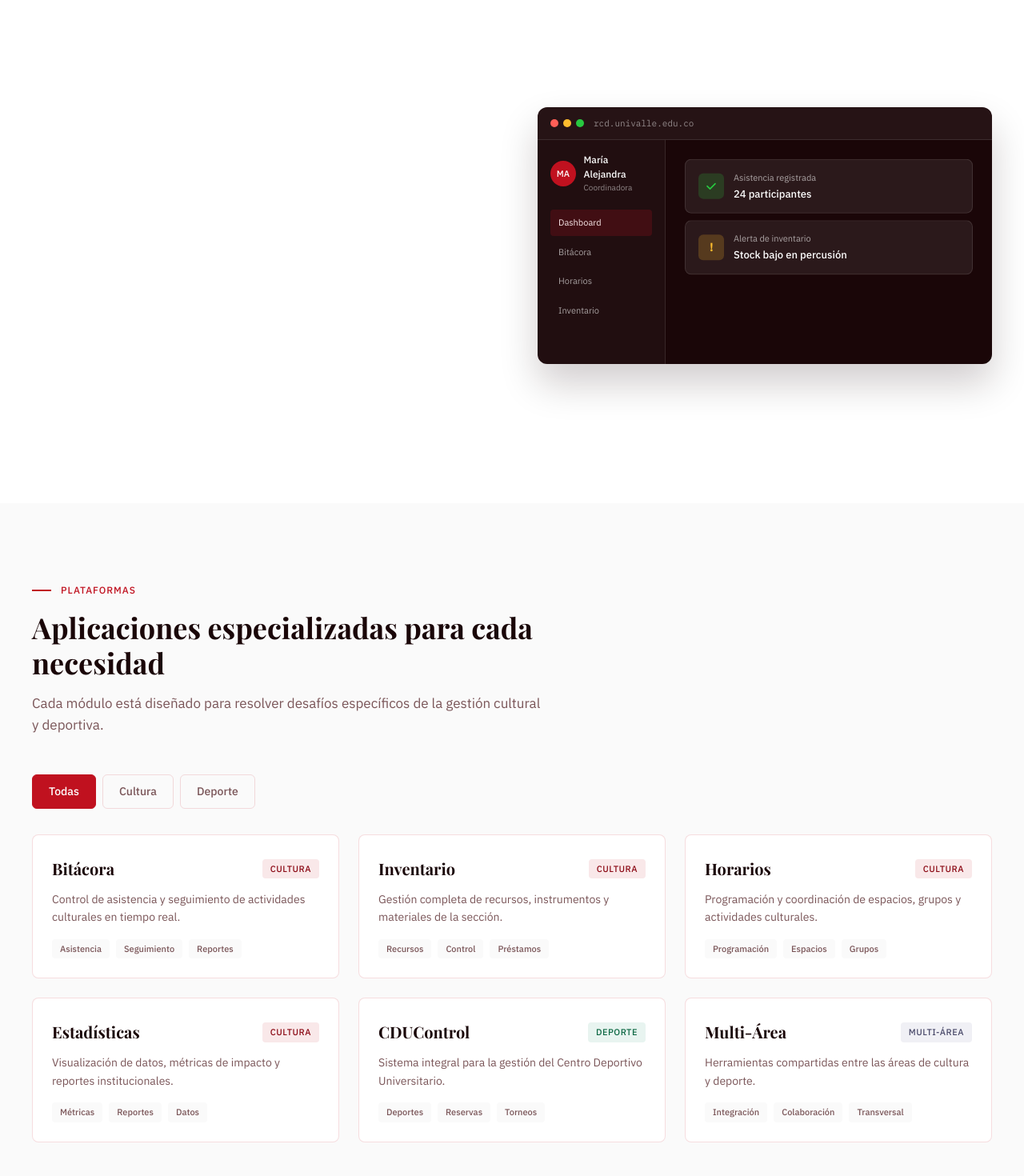
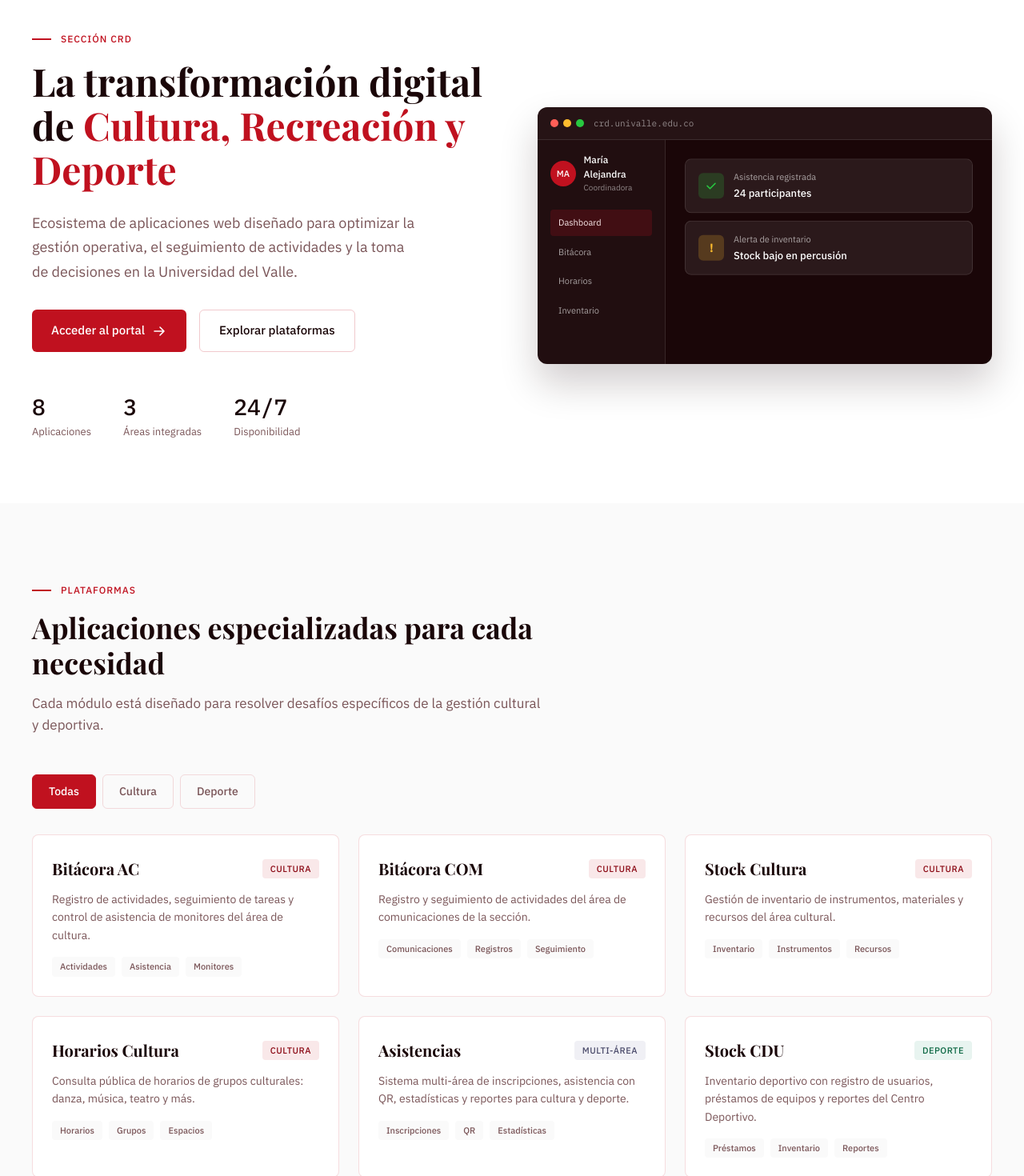
Before and after one commit to Marcos-Murillo/CDR_Landing, a Next.js app: page / in a window 1280 px wide. Shown: the part 80-1550 px from the top of the page at 80% size. Built offline with nearby package versions, Linux system fonts and the light colour scheme; a web font is replaced by a local one.

Commit message:
Descripción de los cambios realizados

```diff
--- a/app/dashboard/page.tsx
+++ b/app/dashboard/page.tsx
@@ -12,7 +12,7 @@
   {
     id: 'bitacoraac',
     name: 'Bitácora AC',
-    description: 'Control de asistencia y seguimiento de actividades culturales.',
+    description: 'Registro de actividades, seguimiento de tareas y control de asistencia de monitores del área cultural.',
     area: 'cultura',
     url: process.env.NEXT_PUBLIC_URL_BITACORA || '#',
     icon: 'clipboard',
@@ -20,63 +20,55 @@
   {
     id: 'bitacora_comunicaciones',
     name: 'Bitácora COM',
-    description: 'Registro y seguimiento de actividades de comunicaciones.',
+    description: 'Registro y seguimiento de actividades del área de comunicaciones de la sección.',
     area: 'cultura',
     url: process.env.NEXT_PUBLIC_URL_BITACORA_COMUNICACIONES || '#',
     icon: 'clipboard',
   },
   {
-    id: 'inventario_cultura',
-    name: 'Inventario',
-    description: 'Gestión de recursos, instrumentos y materiales de la sección.',
+    id: 'stock_cultura',
+    name: 'Stock Cultura',
+    description: 'Gestión de inventario de instrumentos, materiales y recursos del área cultural.',
     area: 'cultura',
     url: process.env.NEXT_PUBLIC_URL_INVENTARIO_CULTURA || '#',
     icon: 'box',
   },
   {
     id: 'horarios',
-    name: 'Horarios',
-    description: 'Programación de espacios, grupos y actividades culturales.',
+    name: 'Horarios Cultura',
+    description: 'Consulta pública de horarios de grupos culturales: danza, música, teatro y más.',
     area: 'cultura',
     url: process.env.NEXT_PUBLIC_URL_HORARIOS || '#',
     icon: 'calendar',
   },
   {
-    id: 'estadisticas',
-    name: 'Estadísticas',
-    description: 'Visualización de datos, métricas e informes institucionales.',
-    area: 'cultura',
-    url: process.env.NEXT_PUBLIC_URL_ESTADISTICAS || '#',
-    icon: 'chart',
-  },
-  {
-    id: 'cducontrol',
-    name: 'CDUControl',
-    description: 'Sistema integral para la gestión del Centro Deportivo.',
+    id: 'stock_cdu',
+    name: 'Stock CDU',
+    description: 'Inventario deportivo con registro de usuarios, préstamos de equipos y reportes del Centro Deportivo.',
     area: 'deporte',
     url: process.env.NEXT_PUBLIC_URL_CDU || '#',
-    icon: 'trophy',
-  },
-  {
-    id: 'inventario_deporte',
-    name: 'Inventario',
-    description: 'Gestión de recursos y materiales deportivos.',
-    area: 'deporte',
-    url: process.env.NEXT_PUBLIC_URL_INVENTARIO_DEPORTE || '#',
     icon: 'box',
   },
   {
-    id: 'multiarea',
-    name: 'Multi-Área',
-    description: 'Herramientas compartidas entre cultura y deporte.',
-    area: 'all',
-    url: process.env.NEXT_PUBLIC_URL_MULTIAREA || '#',
-    icon: 'grid',
+    id: 'horarios_cdu',
+    name: 'Horarios CDU',
+    description: 'Consulta de horarios de grupos y disciplinas deportivas del Centro Deportivo Universitario.',
+    area: 'deporte',
+    url: process.env.NEXT_PUBLIC_URL_HORARIOS_CDU || '#',
+    icon: 'calendar',
+  },
+  {
+    id: 'gym_cdu',
+    name: 'GymControl CDU',
+    description: 'Registro y control de acceso a las instalaciones del gimnasio del Centro Deportivo.',
+    area: 'deporte',
+    url: process.env.NEXT_PUBLIC_URL_GYM_CDU || '#',
+    icon: 'trophy',
   },
   {
     id: 'asistencias_cultura',
     name: 'Asistencias Cultura',
-    description: 'Gestión de asistencias, grupos y estadísticas culturales.',
+    description: 'Inscripciones, asistencia con QR, estadísticas y reportes del área cultural.',
     area: 'cultura',
     url: process.env.NEXT_PUBLIC_URL_ASISTENCIAS || 'https://asistencia-cultura.vercel.app',
     icon: 'chart',
@@ -84,10 +76,10 @@
   {
     id: 'asistencias_deporte',
     name: 'Asistencias Deporte',
-    description: 'Gestión de asistencias, grupos y estadísticas deportivas.',
+    description: 'Inscripciones, asistencia con QR, estadísticas y reportes del área deportiva.',
     area: 'deporte',
     url: process.env.NEXT_PUBLIC_URL_ASISTENCIAS || 'https://asistencia-cultura.vercel.app',
-    icon: 'trophy',
+    icon: 'chart',
   },
 ]
 
@@ -153,10 +145,11 @@
     const SSO_PLATFORMS: Record<string, string> = {
       bitacoraac: '/admin',
       bitacora_comunicaciones: '/admin',
-      cducontrol: '/admin',
-      inventario_cultura: '/',
-      inventario_deporte: '/',
+      stock_cdu: '/admin',
+      stock_cultura: '/',
       horarios: '/adofi',
+      horarios_cdu: '/',
+      gym_cdu: '/',
       asistencias_cultura: user.role === 'superadmin' ? '/super-admin' : '/usuarios',
       asistencias_deporte: user.role === 'superadmin' ? '/super-admin' : '/usuarios',
     }
@@ -187,7 +180,6 @@
   }
 
   // Filter modules by user's assigned platforms
-  // Asistencias cards are shown automatically based on area (no platform assignment needed)
   const ASISTENCIAS_IDS = ['asistencias_cultura', 'asistencias_deporte']
   const availableModules = ALL_MODULES.filter((m) => {
     if (ASISTENCIAS_IDS.includes(m.id)) {
@@ -208,7 +200,7 @@
           <Link href="/" className={styles.logo}>
             <HexagonIcon />
             <div className={styles.logoText}>
-              <span className={styles.logoName}>RCD Digital</span>
+              <span className={styles.logoName}>CRD Digital</span>
               <span className={styles.logoTag}>Universidad del Valle</span>
             </div>
           </Link>
@@ -277,7 +269,7 @@
 
       <footer className={styles.footer}>
         <div className={styles.footerContent}>
-          <span>© 2024 Sección RCD — Universidad del Valle</span>
+          <span>© 2026 Sección CRD — Universidad del Valle</span>
           <span className={styles.footerVersion}>v1.0.0</span>
         </div>
       </footer>
--- a/app/login/page.tsx
+++ b/app/login/page.tsx
@@ -14,12 +14,14 @@
 import styles from './login.module.css'
 
 const MODULES = [
-  { name: 'Bitácora', area: 'Cultura' },
-  { name: 'Inventario', area: 'Cultura' },
-  { name: 'Horarios', area: 'Cultura' },
-  { name: 'Estadísticas', area: 'Cultura' },
-  { name: 'CDUControl', area: 'Deporte' },
-  { name: 'Multi-Área', area: 'Transversal' },
+  { name: 'Bitácora AC', area: 'Cultura' },
+  { name: 'Bitácora COM', area: 'Cultura' },
+  { name: 'Stock Cultura', area: 'Cultura' },
+  { name: 'Horarios Cultura', area: 'Cultura' },
+  { name: 'Asistencias', area: 'Multi-área' },
+  { name: 'Stock CDU', area: 'Deporte' },
+  { name: 'Horarios CDU', area: 'Deporte' },
+  { name: 'GymControl CDU', area: 'Deporte' },
 ]
 
 const ERROR_MESSAGES: Record<string, string> = {
@@ -197,7 +199,7 @@
             <div className={styles.brandLogo}>
               <HexagonIcon />
               <div className={styles.brandText}>
-                <span className={styles.brandName}>RCD Digital</span>
+                <span className={styles.brandName}>CRD Digital</span>
                 <span className={styles.brandTag}>Universidad del Valle</span>
               </div>
             </div>
@@ -205,10 +207,10 @@
 
           <div className={styles.brandMain}>
             <h1 className={styles.brandTitle}>
-              Gestión digital para <em>Recreación, Cultura y Deporte</em>
+              Gestión digital para <em>Cultura, Recreación y Deporte</em>
             </h1>
             <p className={styles.brandDescription}>
-              Accede a todas las herramientas del ecosistema RCD desde un solo lugar.
+              Accede a todas las herramientas del ecosistema CRD desde un solo lugar.
             </p>
           </div>
 
@@ -222,7 +224,7 @@
           </div>
 
           <div className={styles.leftFooter}>
-            <span>© 2024 Sección RCD — Universidad del Valle</span>
+            <span>© 2026 Sección CRD — Universidad del Valle</span>
           </div>
         </div>
         <div className={styles.decorativeCircles}>
--- a/app/page.module.css
+++ b/app/page.module.css
@@ -161,10 +161,42 @@
   align-items: center;
 }
 
+@keyframes fadeUp {
+  from {
+    opacity: 0;
+    transform: translateY(20px);
+  }
+  to {
+    opacity: 1;
+    transform: translateY(0);
+  }
+}
+
+@keyframes fadeIn {
+  from { opacity: 0; }
+  to   { opacity: 1; }
+}
+
 .heroText {
   opacity: 0;
   animation: fadeUp 0.6s ease-out forwards;
 }
+
+/* Utility animation classes used in JSX */
+:global(.animate-fadeUp) {
+  opacity: 0;
+  animation: fadeUp 0.6s ease-out forwards;
+}
+
+:global(.animate-fadeIn) {
+  opacity: 0;
+  animation: fadeIn 0.8s ease-out forwards;
+}
+
+:global(.delay-1) { animation-delay: 0.1s; }
+:global(.delay-2) { animation-delay: 0.2s; }
+:global(.delay-3) { animation-delay: 0.3s; }
+:global(.delay-4) { animation-delay: 0.4s; }
 
 .eyebrow {
   display: flex;
@@ -286,6 +318,7 @@
 /* Hero Mockup */
 .heroMockup {
   opacity: 0;
+  animation: fadeIn 0.8s ease-out 0.3s forwards;
 }
 
 .mockupWindow {
--- a/app/page.tsx
+++ b/app/page.tsx
@@ -6,46 +6,60 @@
 
 const PLATFORMS = [
   {
-    id: 'bitacora',
-    name: 'Bitácora',
-    description: 'Control de asistencia y seguimiento de actividades culturales en tiempo real.',
+    id: 'bitacoraac',
+    name: 'Bitácora AC',
+    description: 'Registro de actividades, seguimiento de tareas y control de asistencia de monitores del área de cultura.',
     area: 'cultura',
-    tags: ['Asistencia', 'Seguimiento', 'Reportes'],
+    tags: ['Actividades', 'Asistencia', 'Monitores'],
   },
   {
-    id: 'inventario',
-    name: 'Inventario',
-    description: 'Gestión completa de recursos, instrumentos y materiales de la sección.',
+    id: 'bitacora_comunicaciones',
+    name: 'Bitácora COM',
+    description: 'Registro y seguimiento de actividades del área de comunicaciones de la sección.',
     area: 'cultura',
-    tags: ['Recursos', 'Control', 'Préstamos'],
+    tags: ['Comunicaciones', 'Registros', 'Seguimiento'],
+  },
+  {
+    id: 'stock_cultura',
+    name: 'Stock Cultura',
+    description: 'Gestión de inventario de instrumentos, materiales y recursos del área cultural.',
+    area: 'cultura',
+    tags: ['Inventario', 'Instrumentos', 'Recursos'],
   },
   {
     id: 'horarios',
-    name: 'Horarios',
-    description: 'Programación y coordinación de espacios, grupos y actividades culturales.',
+    name: 'Horarios Cultura',
+    description: 'Consulta pública de horarios de grupos culturales: danza, música, teatro y más.',
     area: 'cultura',
-    tags: ['Programación', 'Espacios', 'Grupos'],
+    tags: ['Horarios', 'Grupos', 'Espacios'],
   },
   {
-    id: 'estadisticas',
-    name: 'Estadísticas',
-    description: 'Visualización de datos, métricas de impacto y reportes institucionales.',
-    area: 'cultura',
-    tags: ['Métricas', 'Reportes', 'Datos'],
+    id: 'asistencias',
+    name: 'Asistencias',
+    description: 'Sistema multi-área de inscripciones, asistencia con QR, estadísticas y reportes para cultura y deporte.',
+    area: 'all',
+    tags: ['Inscripciones', 'QR', 'Estadísticas'],
   },
   {
-    id: 'cducontrol',
-    name: 'CDUControl',
-    description: 'Sistema integral para la gestión del Centro Deportivo Universitario.',
+    id: 'stock_cdu',
+    name: 'Stock CDU',
+    description: 'Inventario deportivo con registro de usuarios, préstamos de equipos y reportes del Centro Deportivo.',
     area: 'deporte',
-    tags: ['Deportes', 'Reservas', 'Torneos'],
+    tags: ['Préstamos', 'Inventario', 'Reportes'],
   },
   {
-    id: 'multiarea',
-    name: 'Multi-Área',
-    description: 'Herramientas compartidas entre las áreas de cultura y deporte.',
-    area: 'all',
-    tags: ['Integración', 'Colaboración', 'Transversal'],
+    id: 'horarios_cdu',
+    name: 'Horarios CDU',
+    description: 'Consulta de horarios de grupos y disciplinas deportivas del Centro Deportivo Universitario.',
+    area: 'deporte',
+    tags: ['Horarios', 'Deportes', 'CDU'],
+  },
+  {
+    id: 'gym_cdu',
+    name: 'GymControl CDU',
+    description: 'Registro y control de acceso a las instalaciones del gimnasio del Centro Deportivo.',
+    area: 'deporte',
+    tags: ['Gimnasio', 'Registro', 'Acceso'],
   },
 ]
 
@@ -240,7 +254,7 @@
           <Link href="/" className={styles.logo}>
             <HexagonIcon />
             <div className={styles.logoText}>
-              <span className={styles.logoName}>CDR</span>
+              <span className={styles.logoName}>CRD</span>
               <span className={styles.logoTag}>Universidad del Valle</span>
             </div>
           </Link>
@@ -286,11 +300,11 @@
           <div className={styles.heroText}>
             <div className={`${styles.eyebrow} animate-fadeUp`}>
               <span className={styles.eyebrowLine}></span>
-              <span>Sección RCD</span>
+              <span>Sección CRD</span>
             </div>
             <h1 className={`${styles.heroTitle} animate-fadeUp delay-1`}>
               La transformación digital de{' '}
-              <span className={styles.heroTitleAccent}>Recreación, Cultura y Deporte</span>
+              <span className={styles.heroTitleAccent}>Cultura, Recreación y Deporte</span>
             </h1>
             <p className={`${styles.heroDescription} animate-fadeUp delay-2`}>
               Ecosistema de aplicaciones web diseñado para optimizar la gestión operativa,
@@ -307,11 +321,11 @@
             </div>
             <div className={`${styles.heroStats} animate-fadeUp delay-4`}>
               <div className={styles.stat}>
-                <span className={styles.statValue}>6</span>
+                <span className={styles.statValue}>8</span>
                 <span className={styles.statLabel}>Aplicaciones</span>
               </div>
               <div className={styles.stat}>
-                <span className={styles.statValue}>2</span>
+                <span className={styles.statValue}>3</span>
                 <span className={styles.statLabel}>Áreas integradas</span>
               </div>
               <div className={styles.stat}>
@@ -329,7 +343,7 @@
                   <span></span>
                   <span></span>
                 </div>
-                <span className={styles.mockupUrl}>rcd.univalle.edu.co</span>
+                <span className={styles.mockupUrl}>crd.univalle.edu.co</span>
               </div>
               <div className={styles.mockupContent}>
                 <div className={styles.mockupSidebar}>
@@ -481,7 +495,7 @@
                 <path d="M5 12H19M19 12L13 6M19 12L13 18" stroke="currentColor" strokeWidth="1.6" strokeLinecap="round" strokeLinejoin="round"/>
               </svg>
             </div>
-            <div className={styles.flowChip}>Portal RCD</div>
+            <div className={styles.flowChip}>Portal CRD</div>
             <div className={styles.flowArrow}>
               <svg width="24" height="24" viewBox="0 0 24 24" fill="none">
                 <path d="M5 12H19M19 12L13 6M19 12L13 18" stroke="currentColor" strokeWidth="1.6" strokeLinecap="round" strokeLinejoin="round"/>
@@ -575,7 +589,7 @@
               Ingresar al portal
               <ArrowRightIcon />
             </Link>
-            <a href="mailto:rcd@correounivalle.edu.co" className={styles.ctaButtonSecondary}>
+            <a href="mailto:crd@correounivalle.edu.co" className={styles.ctaButtonSecondary}>
               Contactar soporte
             </a>
           </div>
@@ -586,7 +600,7 @@
       <footer className={styles.footer}>
         <div className={styles.footerContent}>
           <div className={styles.footerLeft}>
-            <span>© 2024 Sección Recreación, Cultura y Deporte</span>
+            <span>© 2026 Sección Cultura, Recreación y Deporte</span>
             <span className={styles.footerDivider}>|</span>
             <span>Universidad del Valle, Cali, Colombia</span>
           </div>
```
